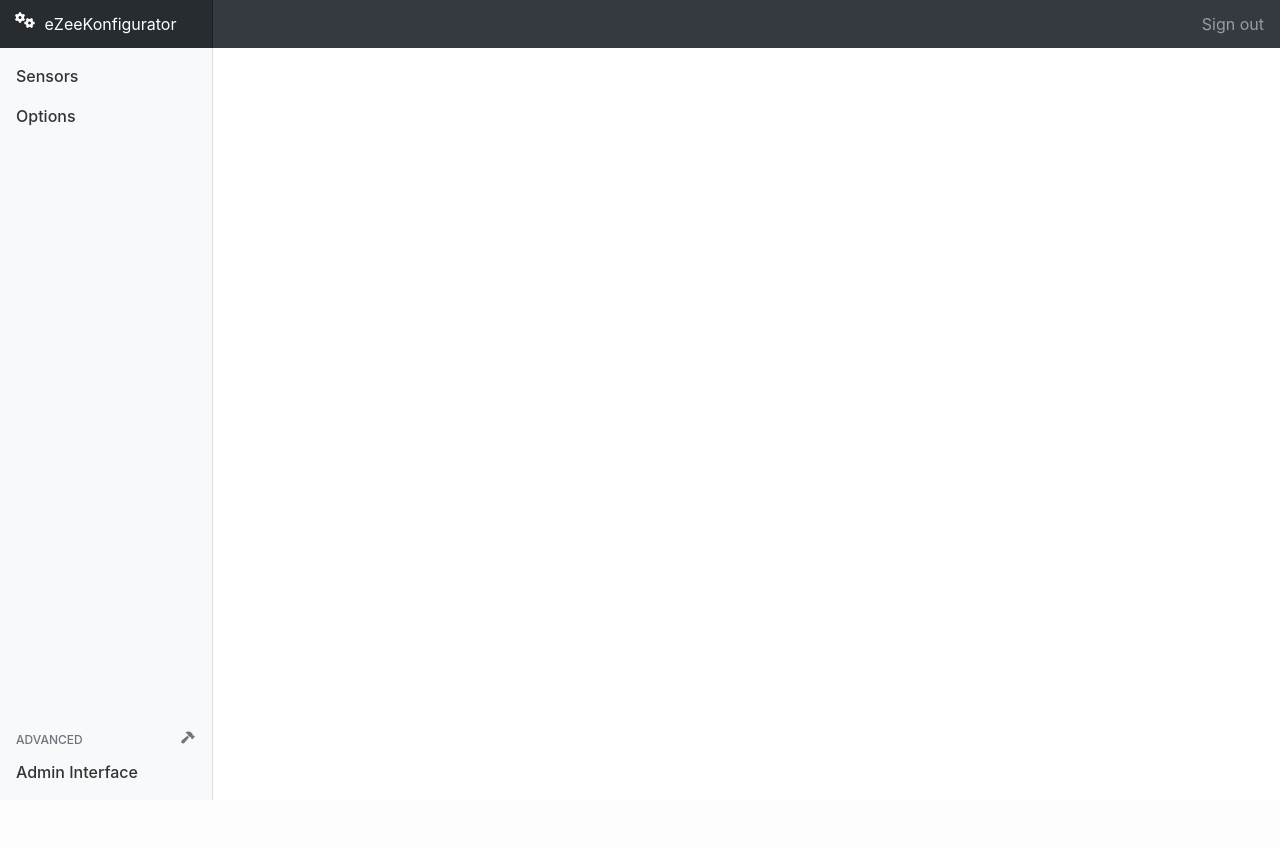
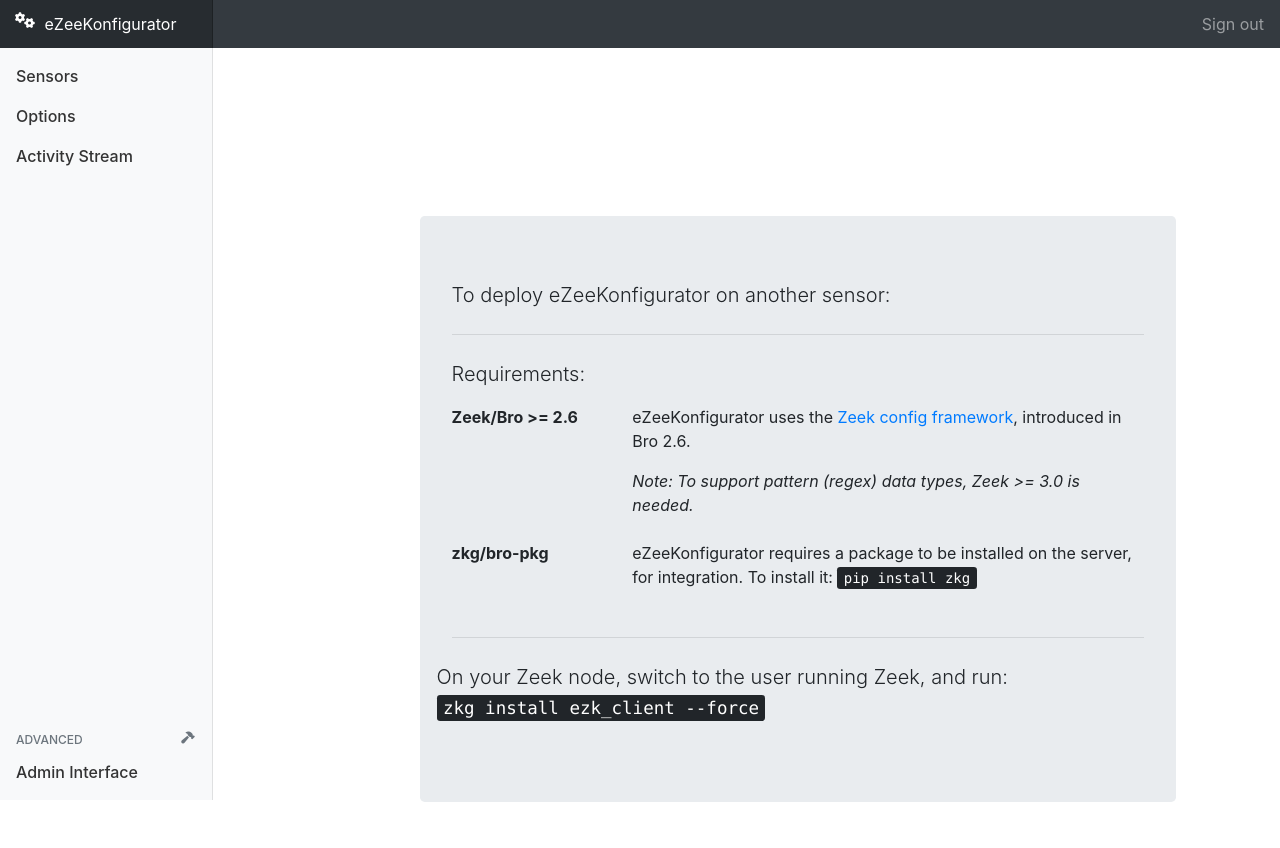
Before and after one commit to esnet/eZeeKonfigurator, a Django app: page /sensors/auth in a window 1280 px wide. Before the commit the page ends 800 px from the top, so only its background shows below. Run offline with Django 3.2, Linux system fonts and the light colour scheme; data that the repository does not hold is empty; some libraries are stand-ins or nearby versions.

Commit message:
Incremental changes.

```diff
--- a/eZeeKonfigurator/templates/base.html
+++ b/eZeeKonfigurator/templates/base.html
@@ -3,8 +3,8 @@
 </head>
 <body>
 {% include 'navbar.html' %}
-<main role="main" class="container">
-    <div class="container-fluid">
+<main role="main" class="container h-100">
+    <div class="container-fluid h-100">
     {% include 'sidebar.html' %}
         {% block content %}{% endblock %}
     </div>
--- a/eZeeKonfigurator/templates/edit_option.html
+++ b/eZeeKonfigurator/templates/edit_option.html
@@ -26,6 +26,7 @@ eZeeKonfigurator: Edit {% if setting.option.namespace %}{{ setting.option.namesp
     <nav aria-label="breadcrumb">
   <ol class="breadcrumb">
     <li class="breadcrumb-item"><a href="{% url "list_options" %}" >Options</a></li>
+    <li class="breadcrumb-item"><a href="{% url "list_options" id=setting.option.sensor.id %}" >{{ setting.option.sensor.hostname }} ( {{ setting.option.sensor.zeek_version }} )</a></li>
     <li class="breadcrumb-item"><a href="{% url "list_options" namespace=setting.option.namespace %}">{% if setting.option.namespace %}{{ setting.option.namespace }}{% else %}GLOBAL{% endif %}</a></li>
     {% if not child %}
     <li class="breadcrumb-item active" aria-current="page">{{ setting.option.name }}: {{ setting.option.datatype }}</li>
--- a/eZeeKonfigurator/templates/list_sensors.html
+++ b/eZeeKonfigurator/templates/list_sensors.html
@@ -5,7 +5,7 @@ eZeeKonfigurator: Zeek Config Manager
 {% endblock %}
 {% block content %}
     {% if pending_sensors %}
-    <div class="row h-60">
+    <div class="row">
     <div class="alert alert-warning" role="alert">
     <h4 class="alert-heading">Unauthorized sensors found.</h4>
     <p>Before a sensor can receive configurations, it must be authorized.</p>
@@ -13,7 +13,7 @@ eZeeKonfigurator: Zeek Config Manager
     <p class="mb-0">Sensors can be removed later, if you change your mind.</p>
     </div>
     </div>
-    <div class="row h-100">
+    <div class="row">
     {% for s in pending_sensors %}
     <div class="card mb-3" style="max-width: 18rem;">
         <div class="card-header bg-secondary text-white"><i class="fas fa-exclamation-circle"></i> Unauthorized</div>
@@ -39,7 +39,7 @@ eZeeKonfigurator: Zeek Config Manager
     </div>
 <hr>
     {% endif %}
-    <div class="row h-100">
+    <div class="row">
     {% for s in auth_sensors %}
         <div class="card mb-3" style="max-width: 18rem;">
   <div class="card-header text-white bg-success">Connected ({{ s.zeek_version }})</div>
@@ -53,7 +53,7 @@ eZeeKonfigurator: Zeek Config Manager
                 </form>
         </div>
 </div>
-    <div class="row h-100">
+    <div class="row">
     {% for s in unauth_sensors %}
     <div class="card mb-3" style="max-width: 18rem;">
         <div class="card-header bg-secondary text-white"><i class="fas fa-exclamation-circle"></i> Unauthorized</div>
@@ -72,8 +72,35 @@ eZeeKonfigurator: Zeek Config Manager
         {% endfor %}
     </div>
 <hr>
+        {% endfor %}
 
-        {% endfor %}
+    <hr>
+
+<div class="h-75 w-75 mx-auto">
+<div class="h-25"><br><br><br><br><br></div>
+<div class="jumbotron">
+    <p class="lead">To deploy eZeeKonfigurator on another sensor:</p>
+  <hr class="my-4">
+    <p class="lead">Requirements:</p>
+    <dl class="row">
+        <dt class="col-sm-3">Zeek/Bro >= 2.6</dt>
+        <dd class="col-sm-9">
+            <p>eZeeKonfigurator uses the <a href="https://docs.zeek.org/en/stable/frameworks/configuration.html">Zeek config framework</a>, introduced in Bro 2.6.</p>
+            <p><i>Note: To support pattern (regex) data types, Zeek >= 3.0 is needed.</i></p>
+        </dd>
+
+        <dt class="col-sm-3">zkg/bro-pkg</dt>
+        <dd class="col-sm-9">
+            <p>eZeeKonfigurator requires a package to be installed on the server, for integration. To install it: <kbd>pip install zkg</kbd></p>
+        </dd>
+    </dl>
+          </dd>
+</dl>
+  <hr class="my-4">
+    <div class="row">
+  <p class="lead">On your Zeek node, switch to the user running Zeek, and run: <br><kbd>zkg install ezk_client --force</kbd></p>
+
     </div>
 </div>
+</div>
 {% endblock %}
--- a/eZeeKonfigurator/templates/sidebar.html
+++ b/eZeeKonfigurator/templates/sidebar.html
@@ -7,6 +7,10 @@
                 </li>
                 <li class="nav-item">
                     <a class="nav-link {{ nav_home }}" href="{% url 'list_options' %}">Options
+                    </a>
+                </li>
+                    <li class="nav-item">
+                    <a class="nav-link {{ nav_home }}" href="{% url 'changes' %}">Activity Stream
                     </a>
                 </li>
             </ul>
--- a/eZeeKonfigurator/urls.py
+++ b/eZeeKonfigurator/urls.py
@@ -21,6 +21,7 @@ import webconfig.views.brokerd_api as brokerd_api
 
 urlpatterns = [
     path('', webui.home, name='home'),
+    path('activity', webui.changes, name='changes'),
     path('sensors/auth', webui.list_sensors, name='list_sensors'),
     path('sensors/settings', webui.list_options, name='list_options'),
     path('sensors/<int:id>/settings', webui.list_options, name='list_options'),
--- a/webconfig/views/webui.py
+++ b/webconfig/views/webui.py
@@ -83,11 +83,15 @@ def get_sensor_count(request, sensor_type):
 
 
 def get_brokerd_count(request, brokerd_type):
-    result = models.BrokerDaemon.objects.filter(port__isnull=False, **get_auth(brokerd_type)).count()
+    result = models.BrokerDaemon.objects.filter(port__isnulls=False, **get_auth(brokerd_type)).count()
     if result:
         return JsonResponse({'success': True, 'num': result})
     else:
         return JsonResponse({'success': False}, status=404)
+
+
+def changes(request):
+    return render(request, 'list_changes.html', {"changes": models.Change.objects.all().order_by('time')})
 
 
 def list_sensors(request):
@@ -103,13 +107,21 @@ def list_brokerd(request):
 
 
 def list_options(request, namespace=None, id=None):
-    settings = models.Setting.objects.filter(option__sensor__authorized=True)
+    data = {}
+    filters = {'option__sensor__authorized': True}
+
     if namespace:
-        settings = settings.filter(option__namespace=namespace)
+        filters['option__namespace'] = namespace
+        data['namespace'] = namespace
     if id:
-        settings = settings.filter(option__sensor__id=id)
-    settings = settings.order_by(Lower('option__namespace'), Lower('option__name'))
-    return render(request, 'list_options.html', {"values": settings})
+        filters['option__sensor__id'] = id
+        data['sensor'] = get_object_or_404(models.Sensor, pk=id)
+
+    data['settings'] = models.Setting.objects.filter(**filters).order_by(Lower('option__namespace'),
+                                                                         Lower('option__name'),
+                                                                         'option__sensor__hostname')
+
+    return render(request, 'list_options.html', data)
 
 
 def update_val(form, instance):
@@ -362,7 +374,6 @@ def edit_container(request, data, s):
                 except obj.DoesNotExist:
                     data['errors'].append("Could not find object '%s' to delete." % k)
 
-
     data['empty'], added = get_empty(request, obj, False)
 
     if added:
@@ -378,13 +389,14 @@ def edit_container(request, data, s):
 
     return render(request, 'edit_option_composite.html', data)
 
+
 def truncate(value, max_length=1024):
     if len(value) <= max_length:
         return value
 
     msg = "...<truncated>"
 
-    return value[:len(value) - len(msg) - 1] + msgs
+    return value[:len(value) - len(msg) - 1] + msg
 
 
 def edit_option(request, id):
@@ -392,8 +404,8 @@ def edit_option(request, id):
 
     args = {'id': id}
     data = {"setting": s, "type": models.get_doc_types(s.value), "edit_url": reverse('edit_option', kwargs=args),
-            "append_url": reverse('append_option', kwargs=args)}
-    data['value_history'] = models.Change.objects.all().order_by('time')
+            "append_url": reverse('append_option', kwargs=args),
+            'value_history': models.Change.objects.filter(options=s.option).order_by('time')}
 
     if isinstance(s.value, models.ZeekContainer):
         return edit_container(request, data, s)
@@ -406,7 +418,6 @@ def edit_option(request, id):
             changed = False
             new = ""
             if data['form'].is_valid() and data['change_form'].is_valid():
-                data['form'].save()
                 new = str(s.value)
                 change_form = data['change_form'].save(commit=False)
                 change_form.time = datetime.datetime.now()
@@ -417,6 +428,8 @@ def edit_option(request, id):
                 change_form.user = username
                 change_form.old_val = truncate(old)
                 change_form.new_val = truncate(new)
+                change_form.save()
+                change_form.options.set([x.option for x in data['form'].instance.settings.all()])
                 change_form.save()
 
             name = s.option.get_name()
@@ -429,11 +442,11 @@ def edit_option(request, id):
         return render(request, 'edit_option_atomic.html', data)
 
 
-def append_option(request, id):
+def append_option(request, option_id):
     """Only used for containers."""
     s = get_object_or_404(models.Setting, option__sensor__authorized=True, pk=id)
 
-    args = {'id': id}
+    args = {'id': option_id}
     data = {"setting": s, "type": models.get_doc_types(s.value), "edit_url": reverse('edit_option', kwargs=args),
             "append_url": reverse('append_option', kwargs=args)}
 
@@ -460,17 +473,9 @@ def edit_value(request, val_type, id):
 
     return render(request, 'edit_option_composite_nested.html', data)
 
+
 def append_value(request, val_type, id):
     return
-
-
-def export_options(request, ver, sensor_uuid):
-    response = render(request, 'export_options.html', {
-        "values": models.Setting.objects.filter(option__sensor__authorized=True, option__sensor__uuid=sensor_uuid).order_by('option__namespace',
-                                                                                                                            'option__name')},
-                  content_type='text/plain')
-    response['Content-Disposition'] = 'attachment; filename="ezeekonfigurator.tsv"'
-    return response
 
 
 @require_POST
@@ -490,8 +495,8 @@ def block_sensor(request, sensor_id):
 
 # Below here is for development
 
+
 def reset(request):
     models.Sensor.objects.all().delete()
-    #models.BrokerDaemon.objects.all().delete()
     models.Option.objects.all().delete()
     return JsonResponse("OK")
```
Also changed, not shown: eZeeKonfigurator/templates/list_changes.html (added, +38 -0 lines), eZeeKonfigurator/templates/list_options.html (+15 -3 lines).
